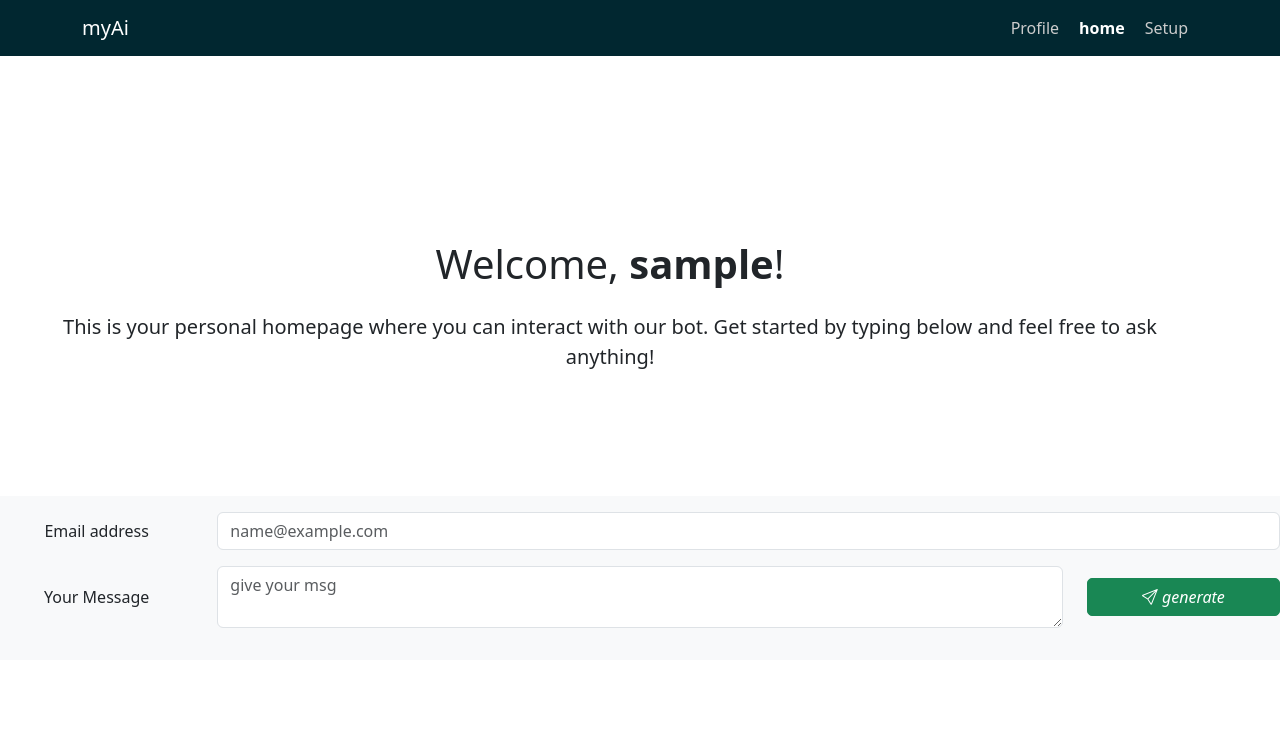
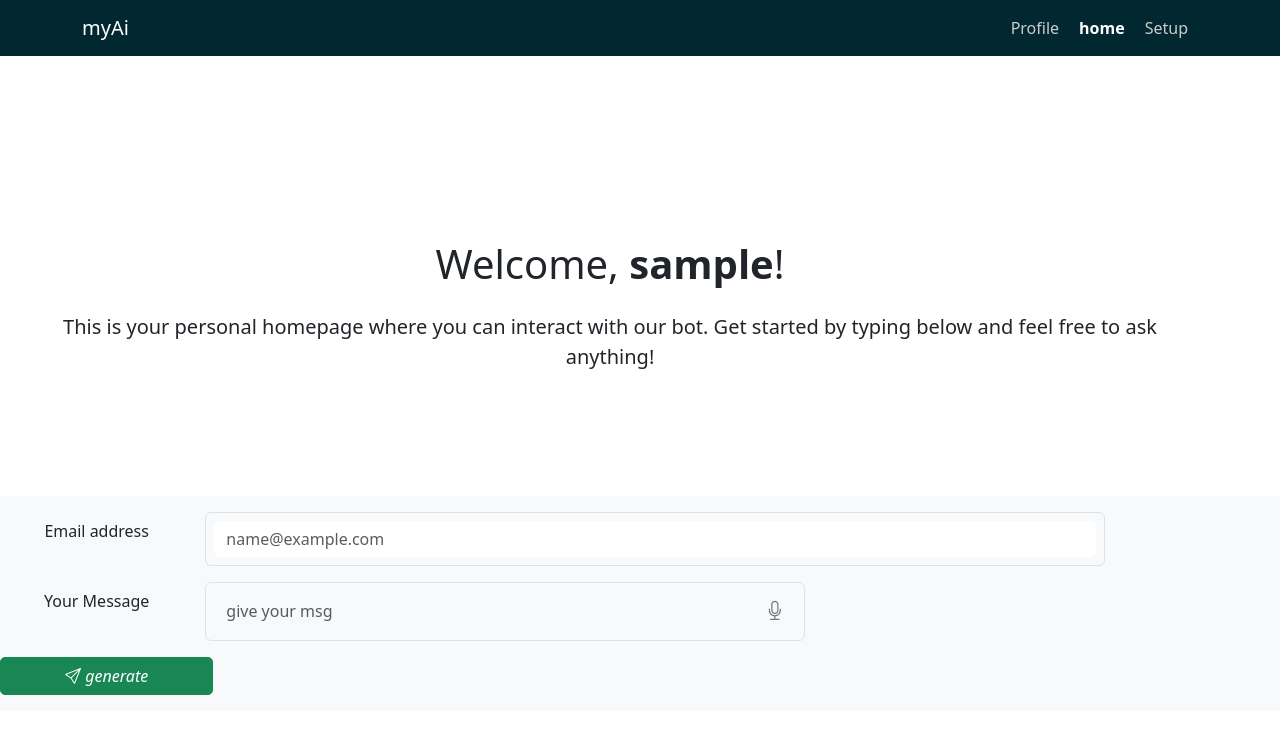
Before and after one commit to praneeth4040/Adjunct, a React (Vite) app in the folder client/: page /home in a window 1280 px wide. Shown: the top 734 px of the page. Built offline with nearby package versions, Linux system fonts and the light colour scheme; sample sign-in values are in the browser's storage.

Commit message:
just added mic

```diff
--- a/client/src/components/home.jsx
+++ b/client/src/components/home.jsx
@@ -40,6 +40,7 @@ function Home() {
 
   return (
     <>
+
       <div className="d-flex flex-column justify-content-between" style={{ height: '100vh' }}>
         {/* Main content */}
         <div
@@ -75,10 +76,10 @@ function Home() {
               <label htmlFor="emailInput" className="col-sm-2 col-form-label">
                 Email address
               </label>
-              <div className="col-sm-10">
+              <div className="input-group rounded border p-2" style={{ maxWidth: "900px", backgroundColor: "#f8f9fa" }} >
                 <input
                   type="email"
-                  className="form-control"
+                  className="form-control border-0"
                   id="emailInput"
                   placeholder="name@example.com"
                   value={email}
@@ -88,20 +89,34 @@ function Home() {
             </div>
 
             {/* Message Input */}
-            <div className="mb-3 row align-items-center">
+            <div className="mb-3 row ">
   <label htmlFor="messageTextarea" className="col-sm-2 col-form-label">
     Your Message
   </label>
-              <div className="col-sm-8">
-                <textarea
-                  className="form-control"
-                  id="messageTextarea"
+
+  <div className="input-group rounded border p-2" style={{ maxWidth: "600px", backgroundColor: "#f8f9fa" }}>
+      <input
+        id="searchInput"
+        type="message"
+        className="form-control border-0"
         placeholder="give your msg"
-                  rows={0}
+        aria-label="text"
         value={message}
         onChange={(e) => setMessage(e.target.value)}
+        style={{ backgroundColor: "transparent", boxShadow: "none" }}
       />
+      <button
+        className="btn btn-outline-secondary border-0"
+        type="button"
+
+        aria-label="Voice search"
+      >
+        <i className="bi bi-mic" style={{ fontSize: "1.2rem" }}></i>
+      </button>
     </div>
+  </div>
+
+
   <div className="col-sm-2">
     <button
       className="btn btn-success w-100"
@@ -114,7 +129,6 @@ function Home() {
       <i className="bi bi-send" style={{ color: 'white' }}> generate</i>
     </button>
   </div>
-            </div>
           </form>
         </footer>
       </div>
```
Lines whose indentation alone changed are shown as unchanged.
